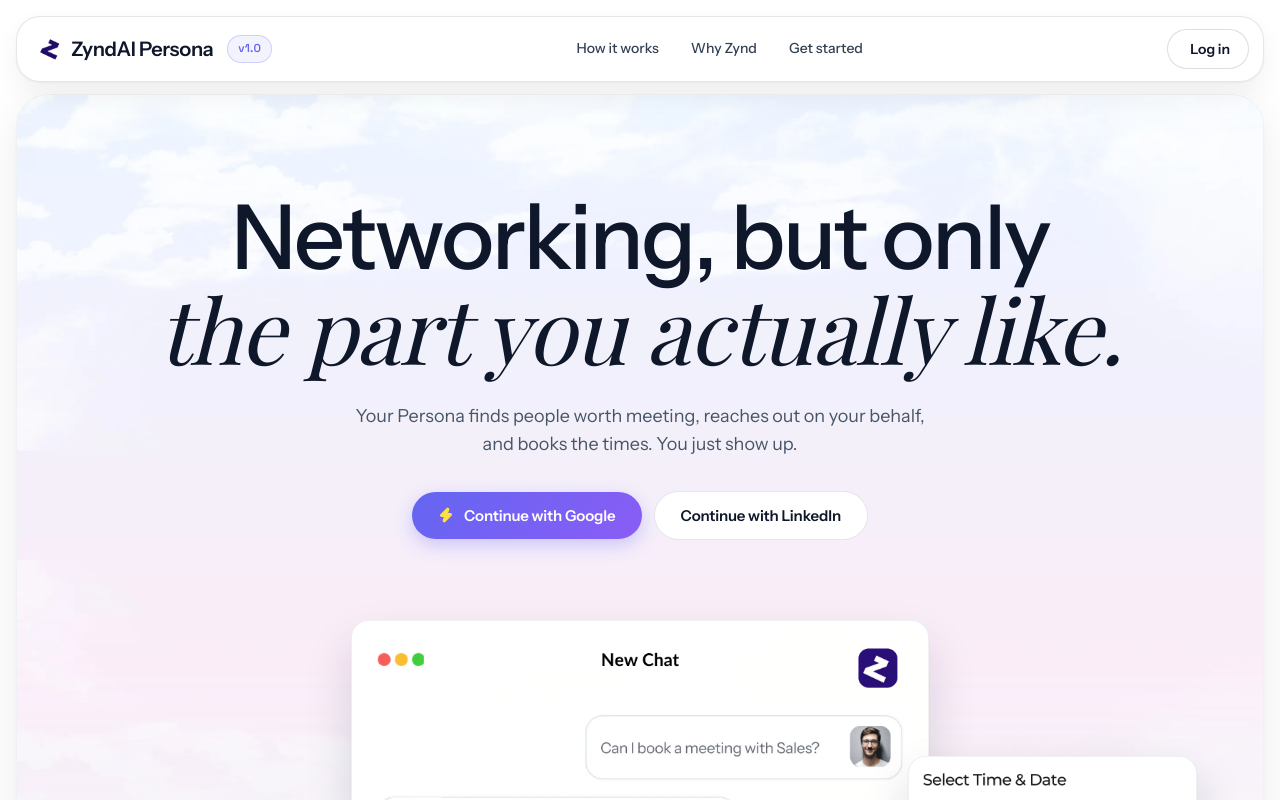
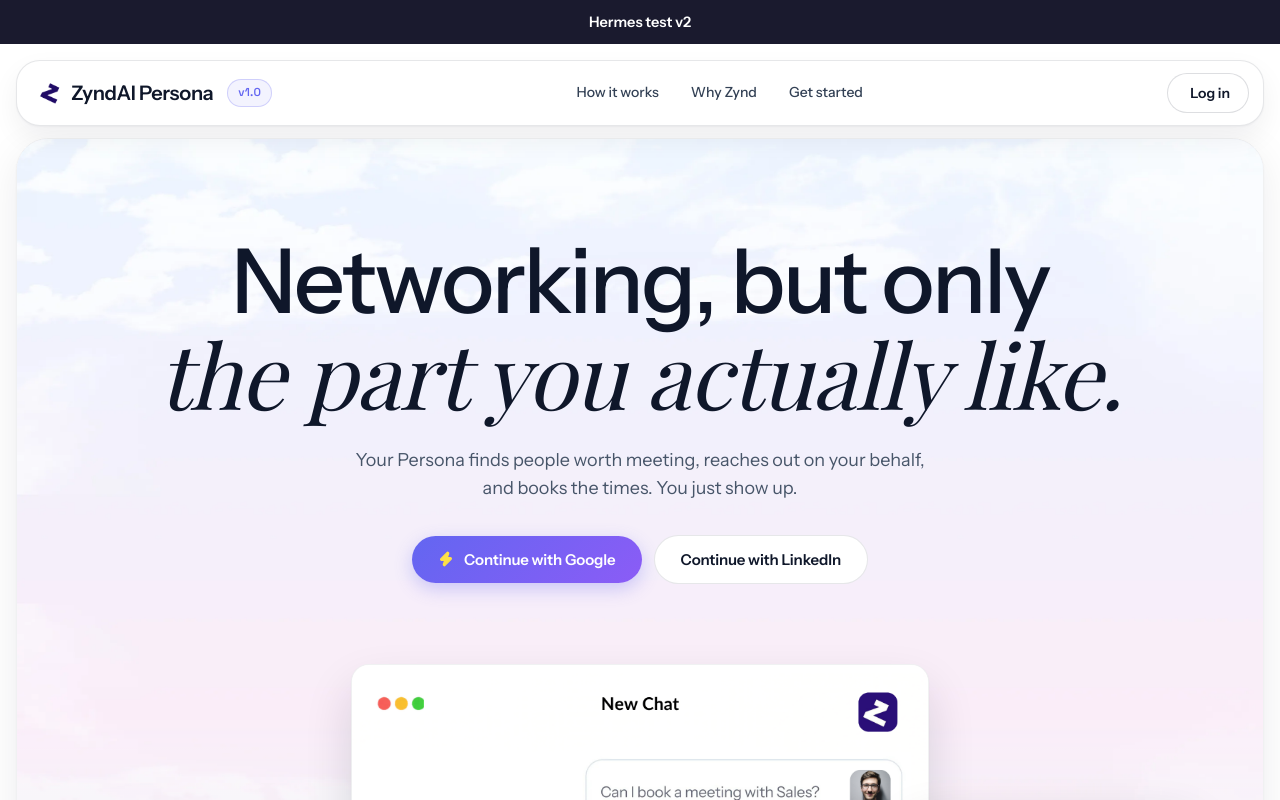
Before and after one commit to zyndai/agent-persona, a Next.js app in the folder webapp/: page / in a window 1280 px wide. Shown: the top 800 px of the page. Built offline with nearby package versions, Linux system fonts and the light colour scheme; no server answers.

Commit message:
feat: add 'Hermes test v2' banner to landing page

```diff
--- a/webapp/src/app/LandingClientWrapper.tsx
+++ b/webapp/src/app/LandingClientWrapper.tsx
@@ -87,6 +87,21 @@
   return (
     <>
       <main className="zlanding">
+        <div
+          className="zlanding-test-banner"
+          style={{
+            width: "100%",
+            textAlign: "center",
+            padding: "0.75rem 1rem",
+            background: "#1a1a2e",
+            color: "#ffffff",
+            fontSize: "1rem",
+            fontWeight: 600,
+          }}
+        >
+          Hermes test v2
+        </div>
+
         <nav className="zlanding-nav">
           <div className="zlanding-nav-inner">
             <div className="zln-brand">
```
